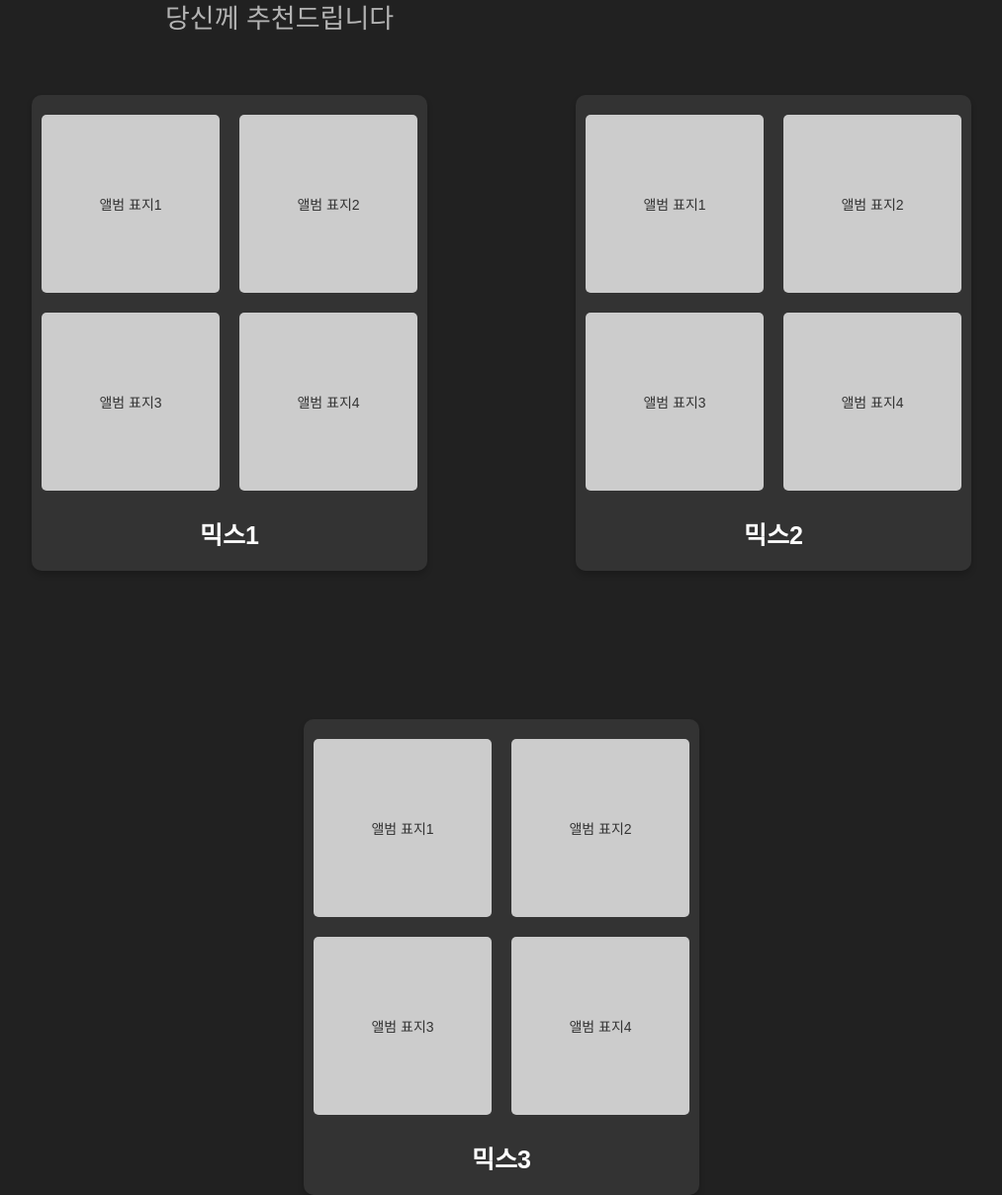
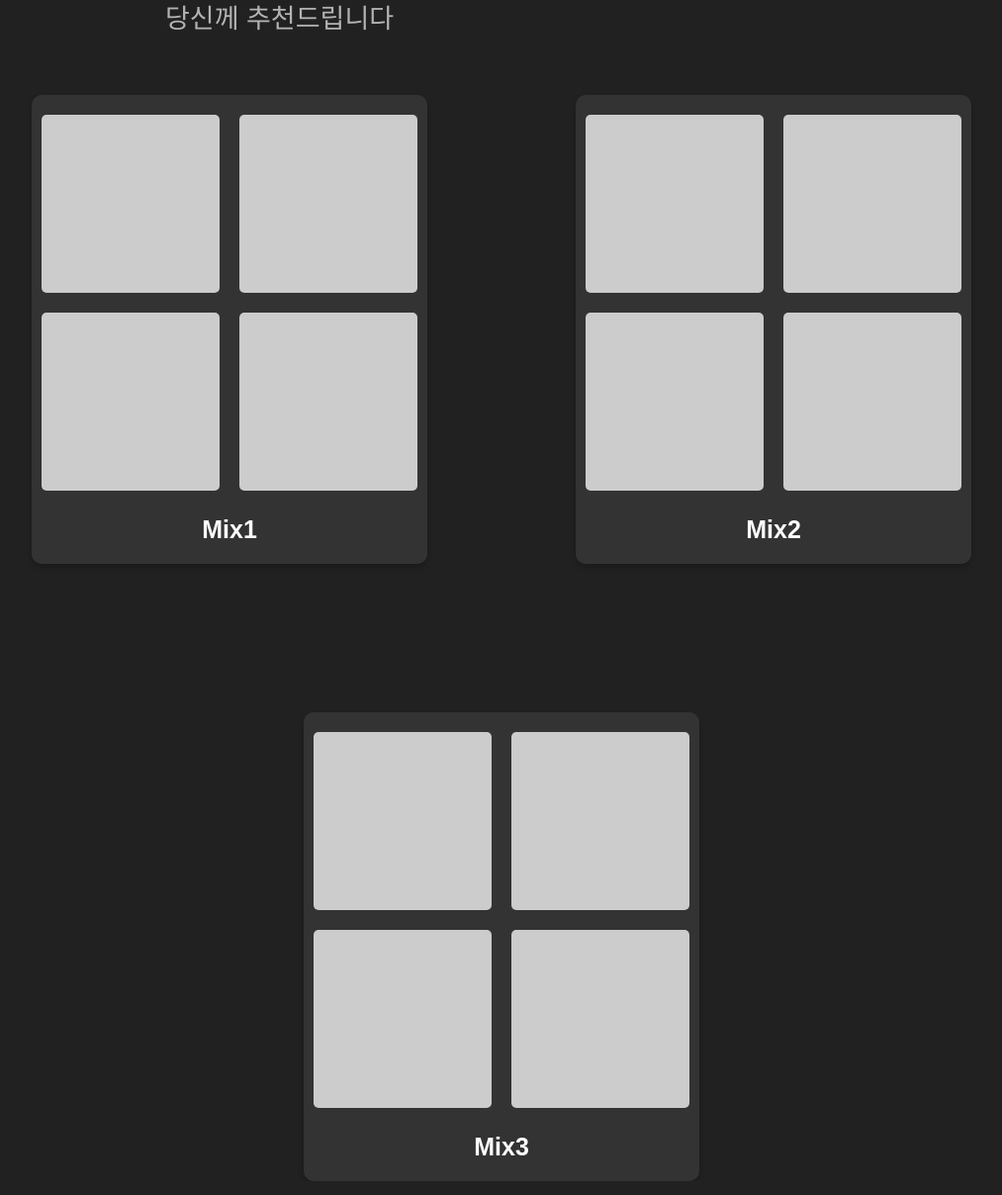
Before and after one commit to sjongwook/song_project, a FastAPI app: template templates/main_home_pli.html in a window 1280 px wide. Shown: the part 176-1384 px from the top of the page at 99% size, without its empty margins (173-1186 px from the left). Run offline with FastAPI, Linux system fonts and the light colour scheme; the template is opened without the code that fills it, so the values that code supplies are empty.

Commit message:
Update main_home_pli.html

```diff
--- a/templates/main_home_pli.html
+++ b/templates/main_home_pli.html
@@ -33,30 +33,30 @@
         <div class="mixes-container">
             <div class="mix">
                 <div class="album-covers">
-                    <div class="cover">앨범 표지1</div>
-                    <div class="cover">앨범 표지2</div>
-                    <div class="cover">앨범 표지3</div>
-                    <div class="cover">앨범 표지4</div>
+                    <div class="cover"></div>
+                    <div class="cover"></div>
+                    <div class="cover"></div>
+                    <div class="cover"></div>
                 </div>
-                <div class="mix-title">믹스1</div>
+                <div class="mix-title">Mix1</div>
             </div>
             <div class="mix">
                 <div class="album-covers">
-                    <div class="cover">앨범 표지1</div>
-                    <div class="cover">앨범 표지2</div>
-                    <div class="cover">앨범 표지3</div>
-                    <div class="cover">앨범 표지4</div>
+                    <div class="cover"></div>
+                    <div class="cover"></div>
+                    <div class="cover"></div>
+                    <div class="cover"></div>
                 </div>
-                <div class="mix-title">믹스2</div>
+                <div class="mix-title">Mix2</div>
             </div>
             <div class="mix">
                 <div class="album-covers">
-                    <div class="cover">앨범 표지1</div>
-                    <div class="cover">앨범 표지2</div>
-                    <div class="cover">앨범 표지3</div>
-                    <div class="cover">앨범 표지4</div>
+                    <div class="cover"></div>
+                    <div class="cover"></div>
+                    <div class="cover"></div>
+                    <div class="cover"></div>
                 </div>
-                <div class="mix-title">믹스3</div>
+                <div class="mix-title">Mix3</div>
             </div>
         </div>
     </div>
```
